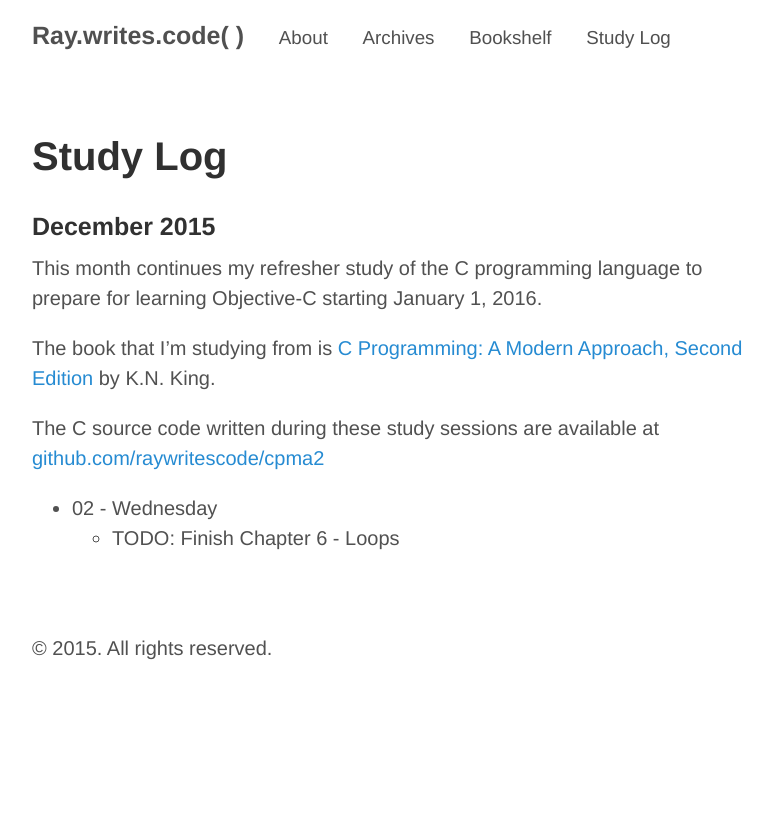
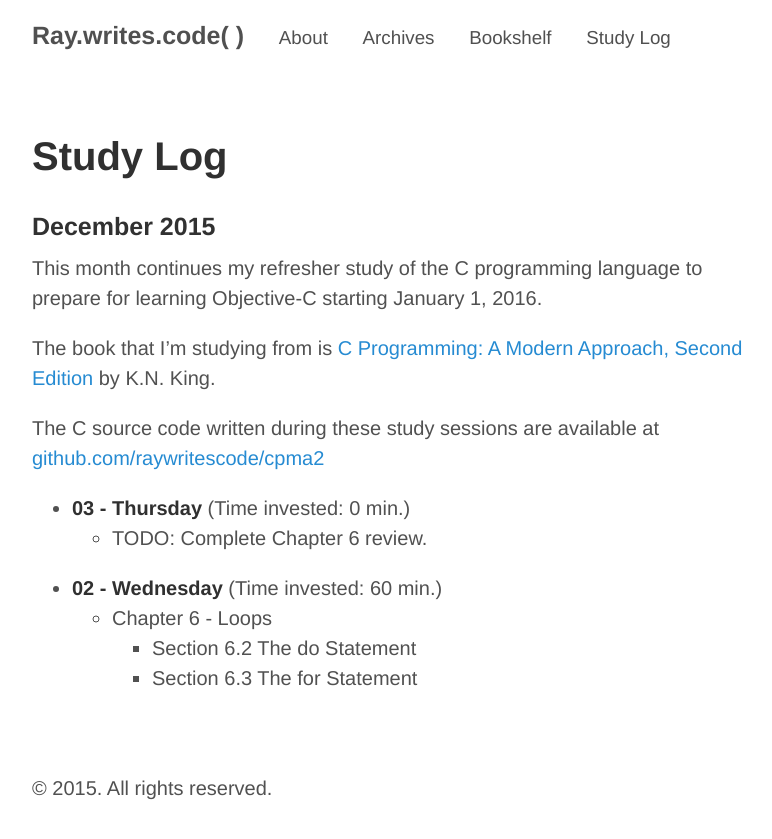
Before and after one commit to raywritescode/raywritescode.github.io, a Jekyll site: the page built from studylog.md, in a window 1280 px wide. Shown: the top 839 px of the page, without its empty margins (248-1020 px from the left). Built offline with Jekyll 4.4.1, drawn with Linux system fonts in a browser that asks for light colours; Markdown is read by kramdown in place of the engine named in the settings.

Commit message:
Updated studylog.md - 60 minutes study: do and for C statements.

```diff
--- a/studylog.md
+++ b/studylog.md
@@ -10,5 +10,10 @@ The book that I'm studying from is [C Programming: A Modern Approach, Second Edi
 
 The C source code written during these study sessions are available at [github.com/raywritescode/cpma2](https://github.com/raywritescode/cpma2)
 
-* 02 - Wednesday
-  - TODO: Finish Chapter 6 - Loops
+* **03 - Thursday** (Time invested: 0 min.)
+  - TODO: Complete Chapter 6 review.
+
+* **02 - Wednesday** (Time invested: 60 min.)
+  - Chapter 6 - Loops
+      * Section 6.2 The do Statement
+      * Section 6.3 The for Statement
```
